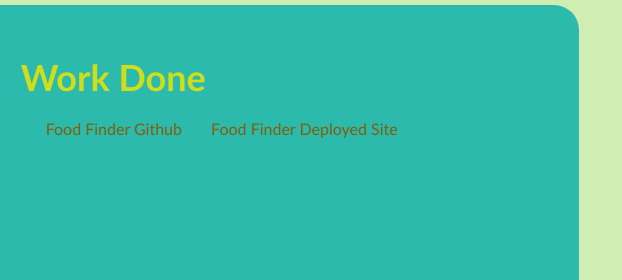
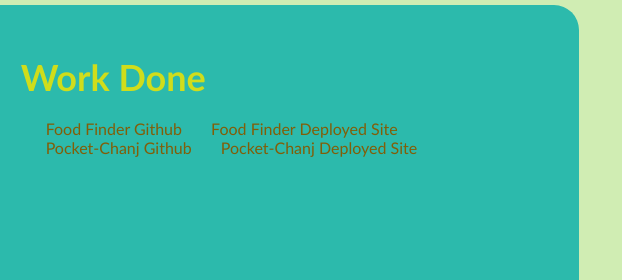
Before and after one commit to Chongi23/Challenge2, a plain HTML site: page index.html in a window 1280 px wide. Shown: the part 1240-1520 px from the top of the page, 401-1023 px from the left. Drawn offline with Linux system fonts and the light colour scheme.

Commit message:
Adding Pocket Chanj to portfolio

```diff
--- a/index.html
+++ b/index.html
@@ -62,7 +62,10 @@
     <li><a href="https://github.com/JacobDFlores/Food-Finder/">Food Finder Github</a></li>
     <li><a href="https://jacobdflores.github.io/Food-Finder/">Food Finder Deployed Site</a></li>
     </ul>
-
+    <ul>
+        <li><a href="https://github.com/Vortexwarrior/pocket-chanj/">Pocket-Chanj Github</a></li>
+        <li><a href="https://powerful-fjord-96372-1e2a1c430418.herokuapp.com/">Pocket-Chanj Deployed Site</a></li>
+        </ul>
         </section>
 
         <section class="information" id="resume-section">
```
